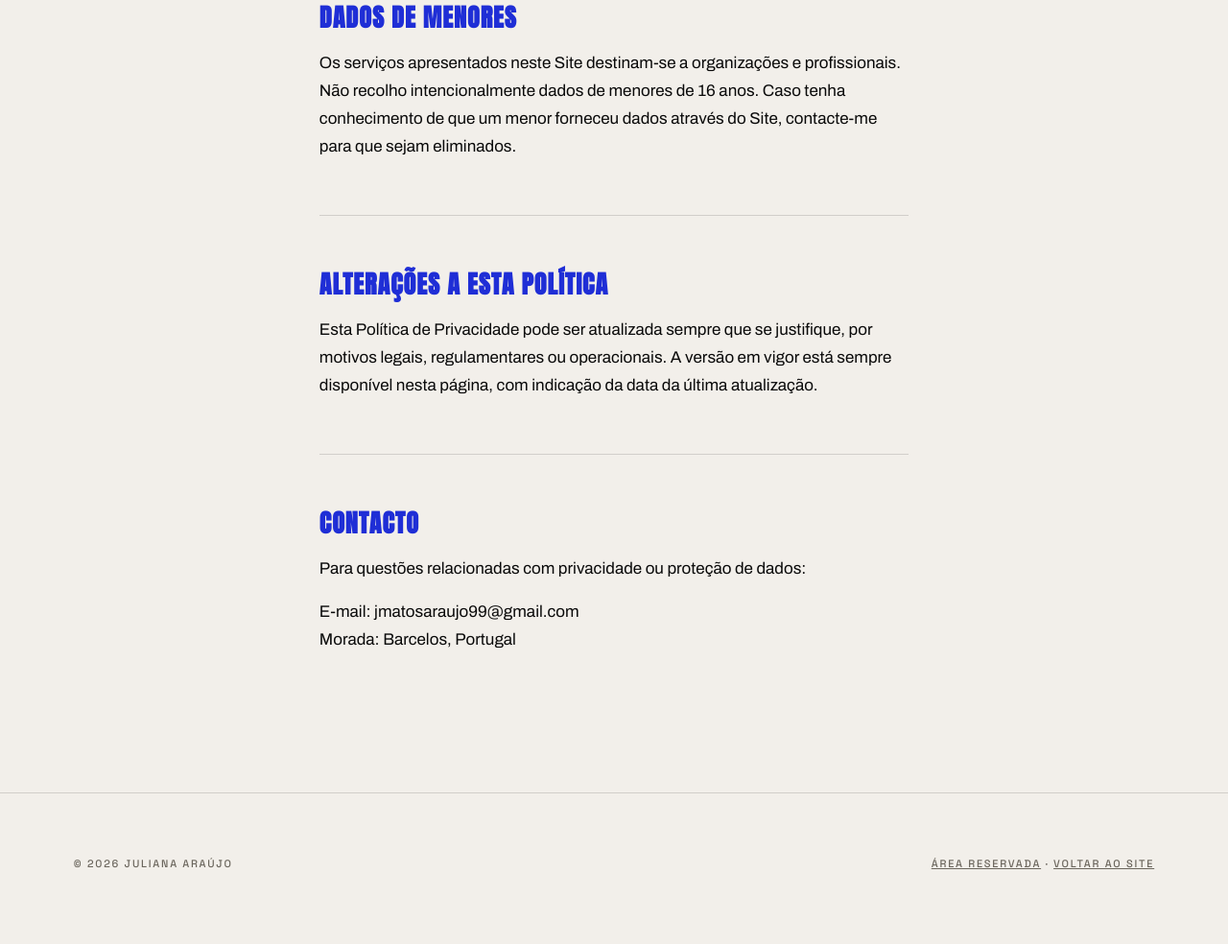
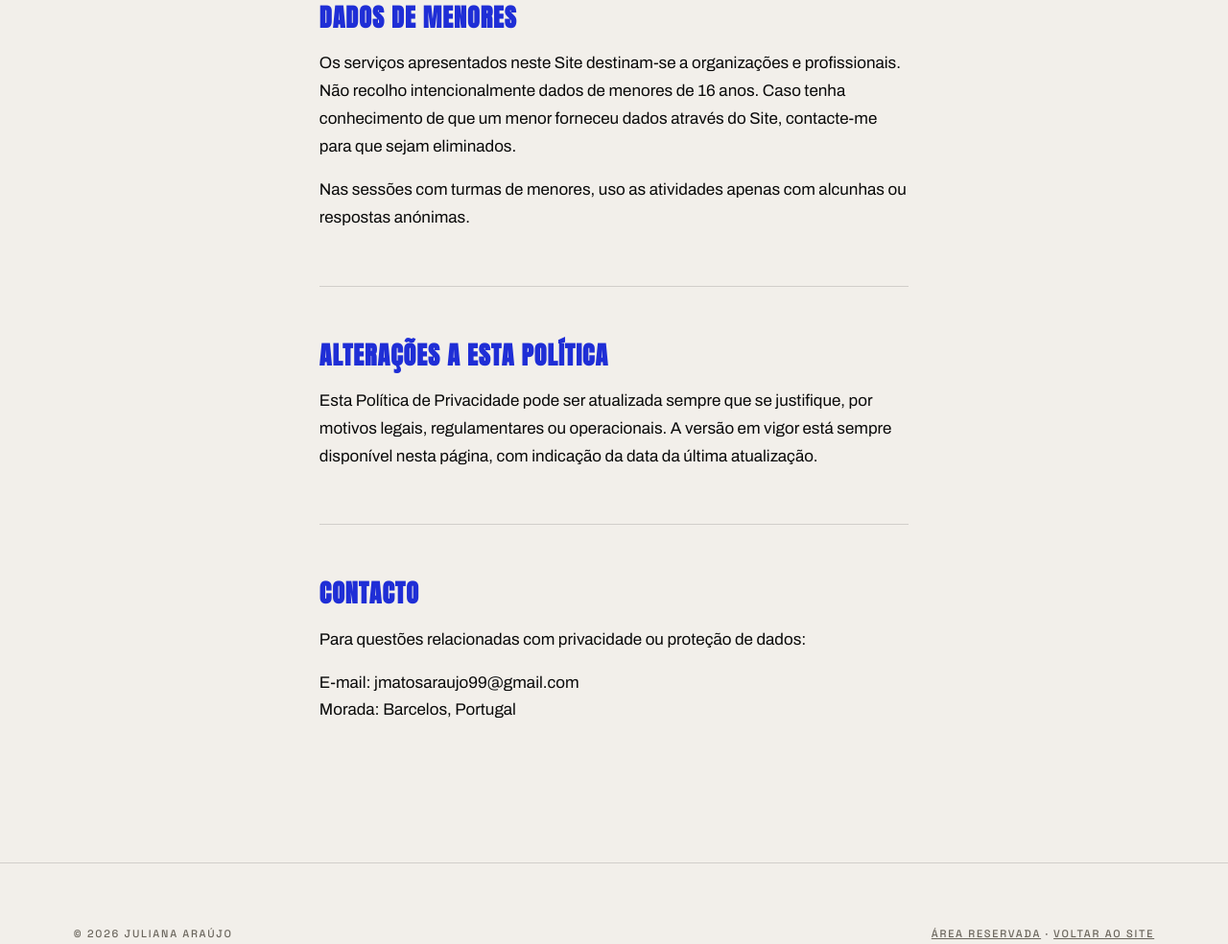
Before and after one commit to jmatosaraujo99/julianaaraujo, a plain HTML site: page privacidade.html in a window 1280 px wide. Shown: the part 5952-6936 px from the top of the page at 96% size. Drawn offline with Linux system fonts and the light colour scheme.

Commit message:
Privacidade: turmas de menores só com alcunhas ou respostas anónimas
Co-Authored-By: Claude Opus 5.5 <noreply@anthropic.com>

```diff
--- a/privacidade.html
+++ b/privacidade.html
@@ -300,6 +300,7 @@
   <section>
     <h2>Dados de menores</h2>
     <p>Os serviços apresentados neste Site destinam-se a organizações e profissionais. Não recolho intencionalmente dados de menores de 16 anos. Caso tenha conhecimento de que um menor forneceu dados através do Site, contacte-me para que sejam eliminados.</p>
+    <p>Nas sessões com turmas de menores, uso as atividades apenas com alcunhas ou respostas anónimas.</p>
   </section>
 
   <hr>
```
